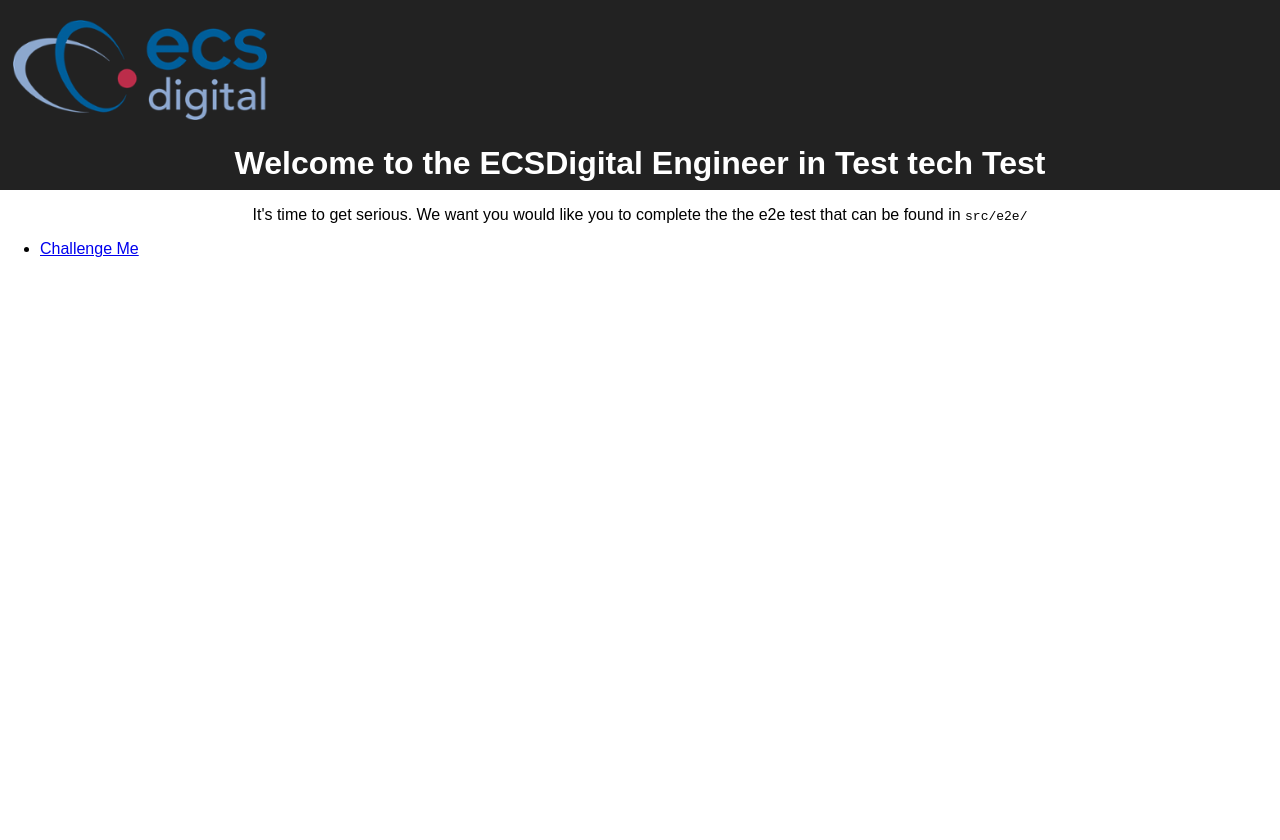
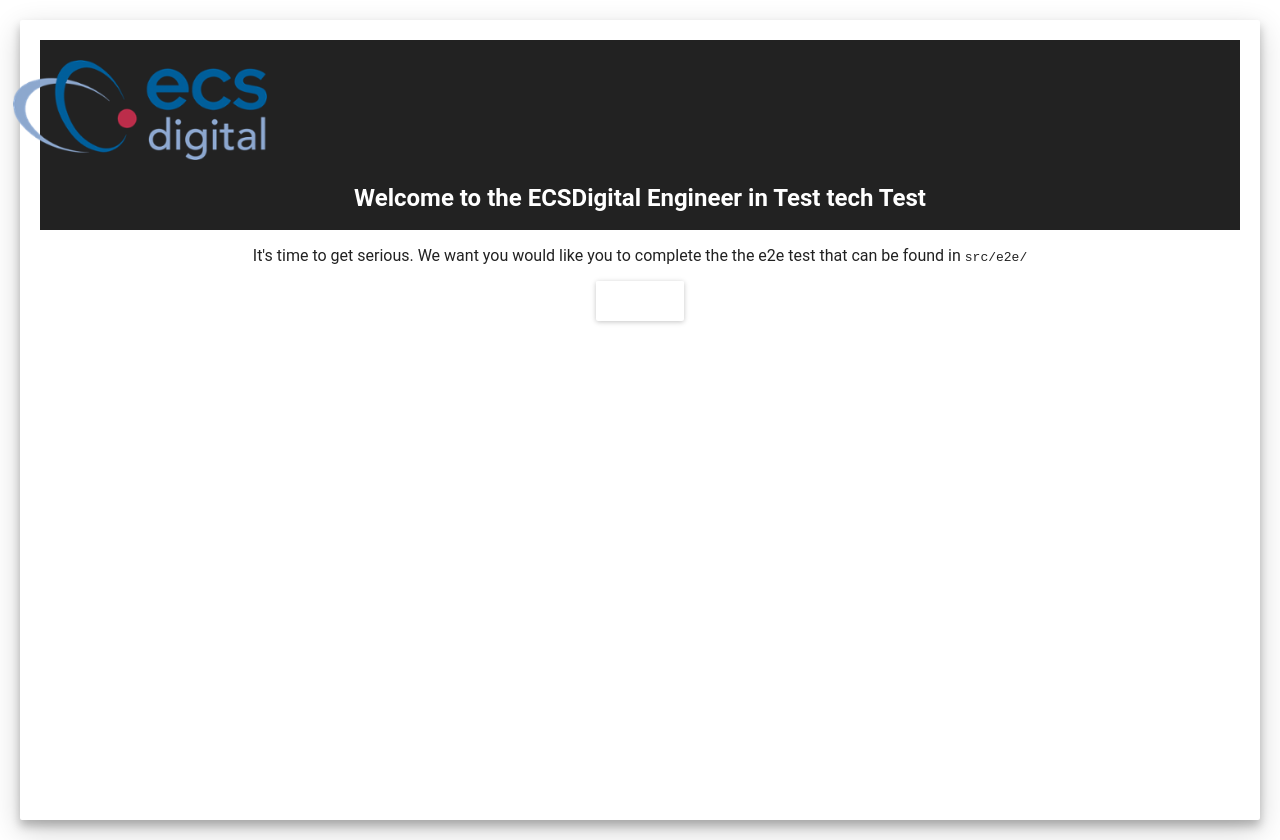
Before and after one commit to globallogicuki/qa-tech-test, a React (Create React App) app: page / in a window 1280 px wide. Before the commit the page ends 800 px from the top, so only its background shows below. Built offline with nearby package versions, Linux system fonts and the light colour scheme.

Commit message:
changed to be SPA

```diff
--- a/package.json
+++ b/package.json
@@ -3,6 +3,8 @@
   "version": "0.1.0",
   "private": true,
   "dependencies": {
+    "babel-preset-stage-1": "^6.24.1",
+    "material-ui": "^0.20.0",
     "react": "^16.2.0",
     "react-dom": "^16.2.0",
     "react-router-dom": "^4.2.2",
--- a/src/App.css
+++ b/src/App.css
@@ -23,6 +23,13 @@
   font-size: large;
 }
 
+.Row {
+  width: 100%;
+  height: 1000px;
+  top: 0;
+  left: 0;
+}
+
 @keyframes App-logo-spin {
   from { transform: rotate(0deg); }
   to { transform: rotate(360deg); }
--- a/src/App.js
+++ b/src/App.js
@@ -2,27 +2,49 @@
 import Challenge from './components/Challenge'
 import logo from './logo.png';
 import { BrowserRouter as Router, Route, Link } from "react-router-dom";
-
+import MuiThemeProvider from 'material-ui/styles/MuiThemeProvider';
+import RaisedButton from 'material-ui/RaisedButton';
+import Paper from 'material-ui/Paper'
 import './App.css';
 
-const App = () => (
-      <Router>
+const paperStyle = {
+  padding: 20,
+  height: 800,
+  margin: 20,
+  textAlign: 'center',
+};
+
+
+export default class App extends Component {
+  constructor(props) {
+    super()
+    this.showChallenge = this.showChallenge.bind(this);
+  };
+
+  state = {
+    showChallenge: false
+  };
+
+  showChallenge() {
+    this.setState({showChallenge: true});
+  };
+
+  render(){
+  return(
+  <MuiThemeProvider>
           <div>
-          <Home />
-            <ul>
-              <li>
-                <Link to="/Challenge">Challenge Me</Link>
-              </li>
-            </ul>
-            <Route path="/Challenge" component={Challenge} />
+            <Intro showChallenge={this.showChallenge}/>
+            {this.state.showChallenge === true &&
+            <Challenge />
+          }
           </div>
-      </Router>
-)
+  </MuiThemeProvider>
+  )}
+}
 
-export default App;
-
-const Home = () => (
-  <div className="App">
+const Intro = (props) => (
+  <section id="home">
+    <Paper style={paperStyle} zDepth={3}>
       <header className="App-header">
         <img src={logo} className="App-logo" alt="logo" />
         <h1 className="title">Welcome to the ECSDigital Engineer in Test tech Test</h1>
@@ -30,5 +52,11 @@
       <p className="intro">
         It's time to get serious. We want you would like you to complete the the e2e test that can be found in <code>src/e2e/</code>
       </p>
-  </div>
+      <RaisedButton onClick={props.showChallenge}>
+      </RaisedButton>
+    </Paper>
+  </section>
 )
+
+// scrolling into view
+//https://stackoverflow.com/questions/41692785/scroll-page-to-the-nested-react-component-on-a-button-click
--- a/src/components/Challenge.js
+++ b/src/components/Challenge.js
@@ -1,10 +1,31 @@
 import React, { Component } from 'react';
+import Divider from "material-ui/Divider";
+import TextField from 'material-ui/TextField'
+import RaisedButton from 'material-ui/RaisedButton'
+import RenderTable from './RenderTable';
+import Paper from 'material-ui/Paper'
+
+import '../App.css';
+
+const submitForm = (answers) => {
+  // submit to endpoint
+}
+
+const paperStyle = {
+  padding: 20,
+  height: 800,
+  margin: 20,
+  textAlign: 'center',
+};
 
 const Challenge = () => (
+  <section id="challenge">
+  <Paper style={paperStyle} zDepth={3}>
+
       <div>
         <h1>Arrays</h1>
 
-    <h3>Below is a number of arrays.</h3>
+        <h3>Below are a number of arrays.</h3>
 
         <p>
           Your job is to use selenium to find the elements in each array listed below.
@@ -17,17 +38,19 @@
 
           You would return index 6
         </p>
-    <tr>
-      {[1,2,3,4,5].map(item => <td>{item}</td>)}
-    </tr>
-    <tr>
-     {[1,2,3,4,5].map(item => <td>{item}</td>)}
-    </tr>
-    <tr>
-    {[1,2,3,4,5].map(item => <td>{item}</td>)}
-    </tr>
 
+        <RenderTable/>
+
+        <TextField hintText="submit challenge 1" underlineShow={false} />
+        <Divider />
+        <TextField hintText="submit challenge 1" underlineShow={false} />
+        <Divider />
+        <TextField hintText="submit challenge 3" underlineShow={false} />
+        <Divider />
+        <RaisedButton label="Submit Answers" primary={true} onClick={submitForm}/>
       </div>
+      </Paper>
+  </section>
 )
 
 export default Challenge;
--- /dev/null
+++ b/src/components/RenderTable.js
@@ -0,0 +1,84 @@
+import React, {Component} from 'react';
+import {
+  Table,
+  TableBody,
+  TableFooter,
+  TableHeader,
+  TableHeaderColumn,
+  TableRow,
+  TableRowColumn,
+} from 'material-ui/Table';
+import TextField from 'material-ui/TextField';
+import Toggle from 'material-ui/Toggle';
+
+const styles = {
+  propContainer: {
+    width: 200,
+    overflow: 'hidden',
+    margin: '20px auto 0',
+  },
+  propToggleHeader: {
+    margin: '20px auto 10px',
+  },
+};
+
+const array1 = [1,2,3,4,5,6,7,8,10]
+const array2 = [5,6,3,2,6,7,2,3,4]
+const array3 = [30, 43, 29, 10, 50, 40, 1, 2, 1]
+
+export default class CustomTable extends Component {
+
+  state = {
+    fixedHeader: true,
+    fixedFooter: true,
+    stripedRows: false,
+    showRowHover: false,
+    selectable: true,
+    multiSelectable: false,
+    enableSelectAll: false,
+    deselectOnClickaway: true,
+    showCheckboxes: false,
+    height: '300px',
+  };
+
+  handleToggle = (event, toggled) => {
+    this.setState({
+      [event.target.name]: toggled,
+    });
+  };
+
+  handleChange = (event) => {
+    this.setState({height: event.target.value});
+  };
+
+  render() {
+    return (
+      <div>
+        <Table
+          height={this.state.height}
+          fixedHeader={this.state.fixedHeader}
+          fixedFooter={this.state.fixedFooter}
+          selectable={this.state.selectable}
+          multiSelectable={this.state.multiSelectable}
+        >
+          <TableBody
+            displayRowCheckbox={this.state.showCheckboxes}
+            deselectOnClickaway={this.state.deselectOnClickaway}
+            showRowHover={this.state.showRowHover}
+            stripedRows={this.state.stripedRows}
+          >
+          <TableRow>
+            { array1.map(item => <TableRowColumn>{item}</TableRowColumn>)}
+          </TableRow>
+          <TableRow>
+          { array2.map(item => <TableRowColumn>{item}</TableRowColumn>)}
+          </TableRow>
+          <TableRow>
+          { array3.map(item => <TableRowColumn>{item}</TableRowColumn>)}
+          </TableRow>
+        </TableBody>
+      </Table>
+    </div>
+    );
+  }
+}
```
Also changed, not shown: .babelrc (added), public/manifest.json, 2 other files (tests, documents, lock files or other folders). Lines whose indentation alone changed are shown as unchanged.
